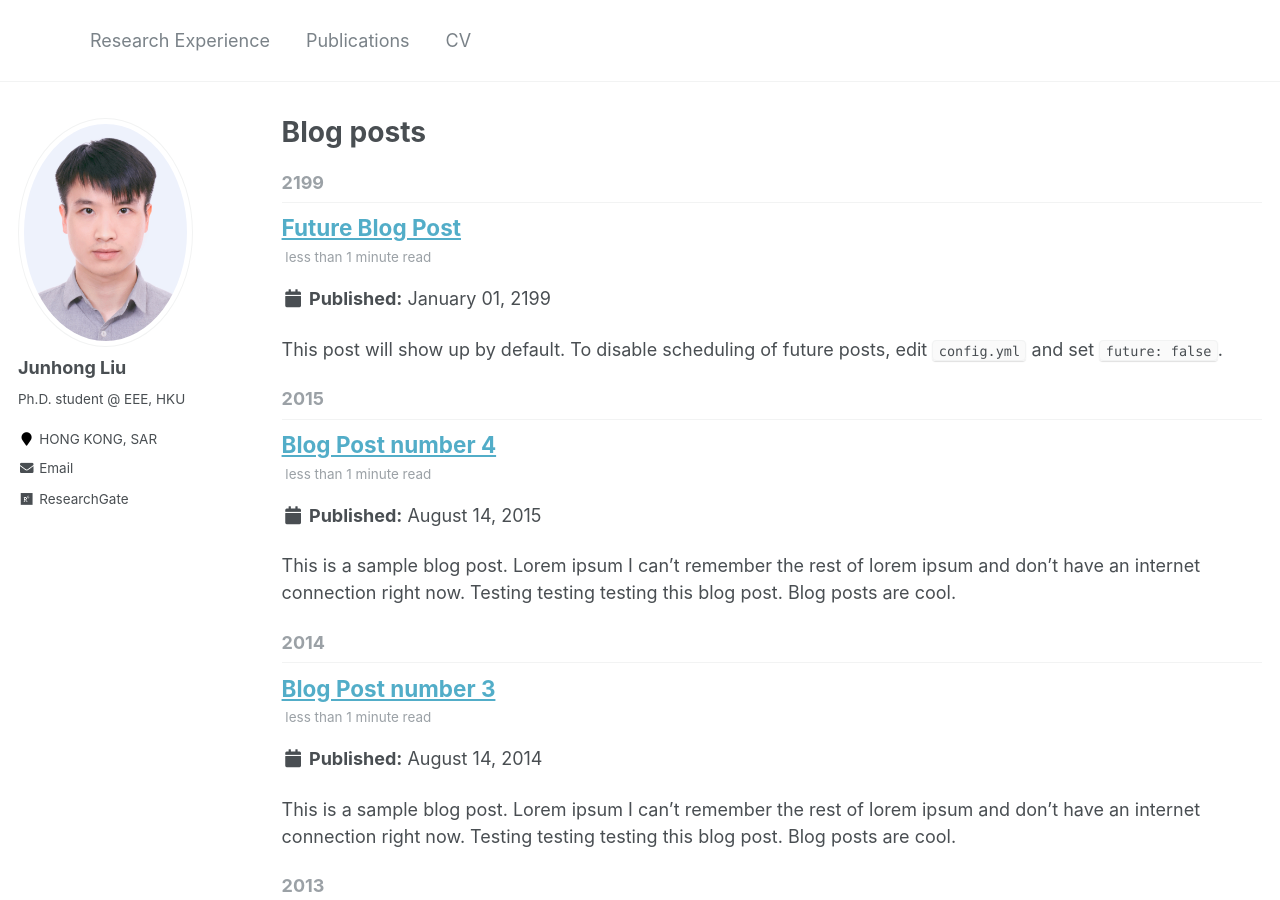
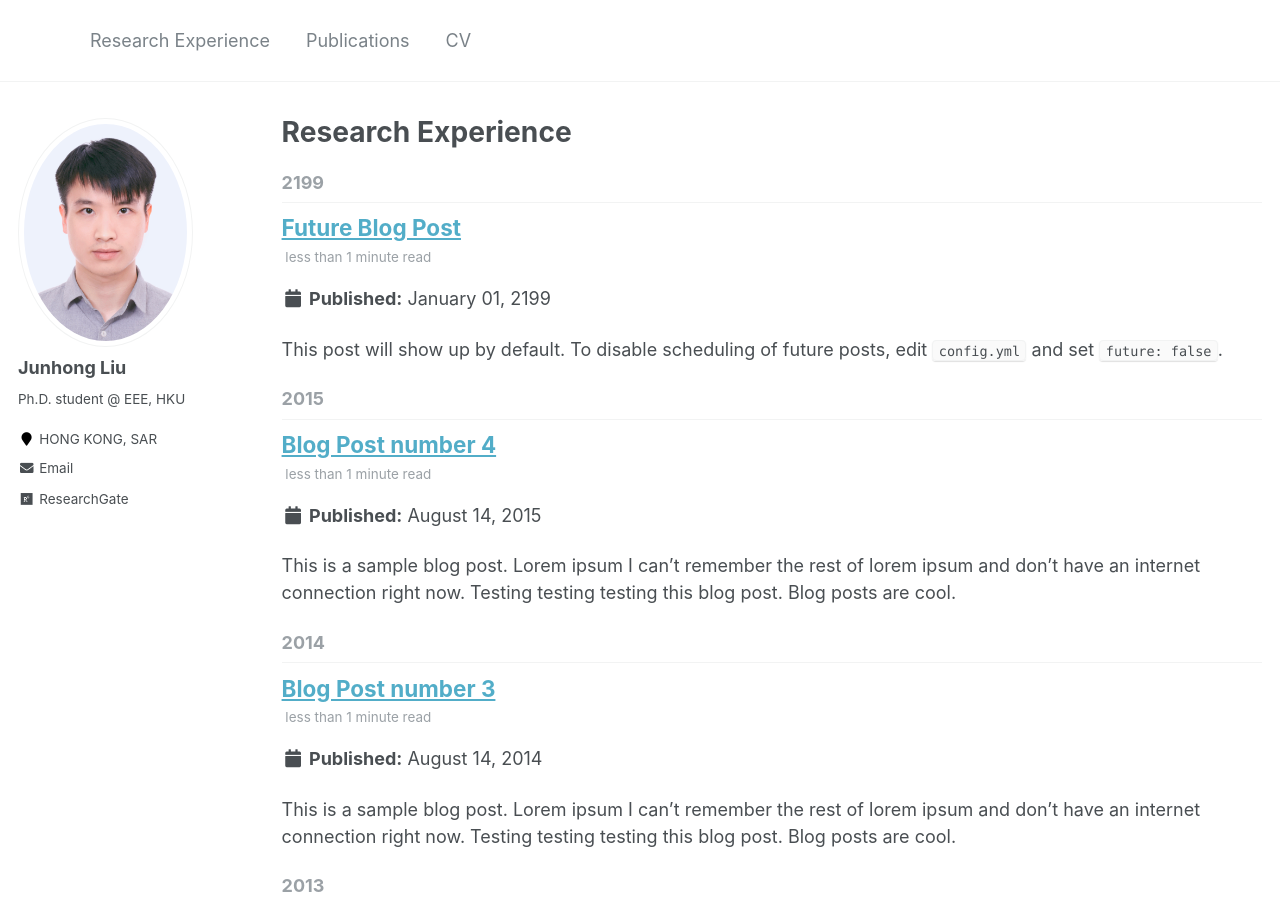
Before and after one commit to johnny-eee/online, a Jekyll site: the page built from _pages/year-archive.html, in a window 1280 px wide and 900 px high. Built offline with Jekyll 4.4.1, drawn with Linux system fonts in a browser that asks for light colours.

Commit message:
Update year-archive.html

```diff
--- a/_pages/year-archive.html
+++ b/_pages/year-archive.html
@@ -1,7 +1,7 @@
 ---
 layout: archive
 permalink: /year-archive/
-title: "Blog posts"
+title: "Research Experience"
 author_profile: true
 redirect_from:
   - /wordpress/blog-posts/
```
